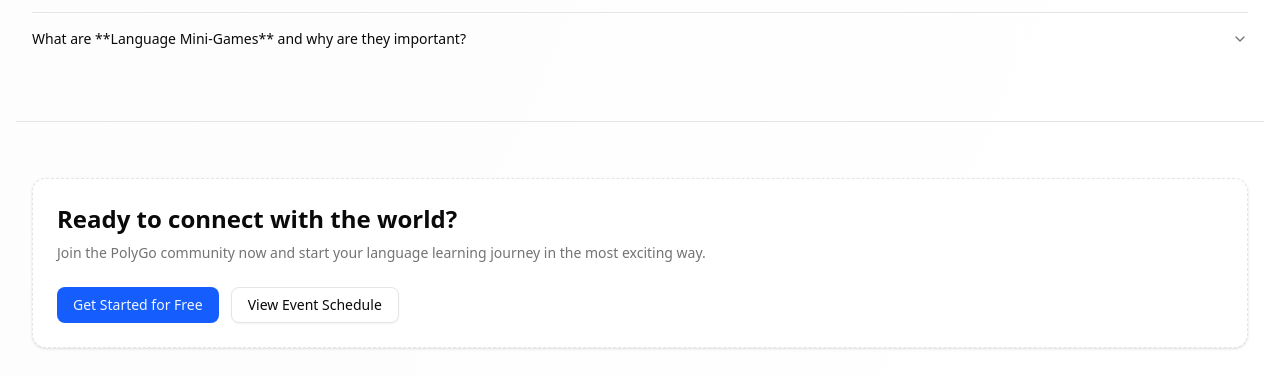
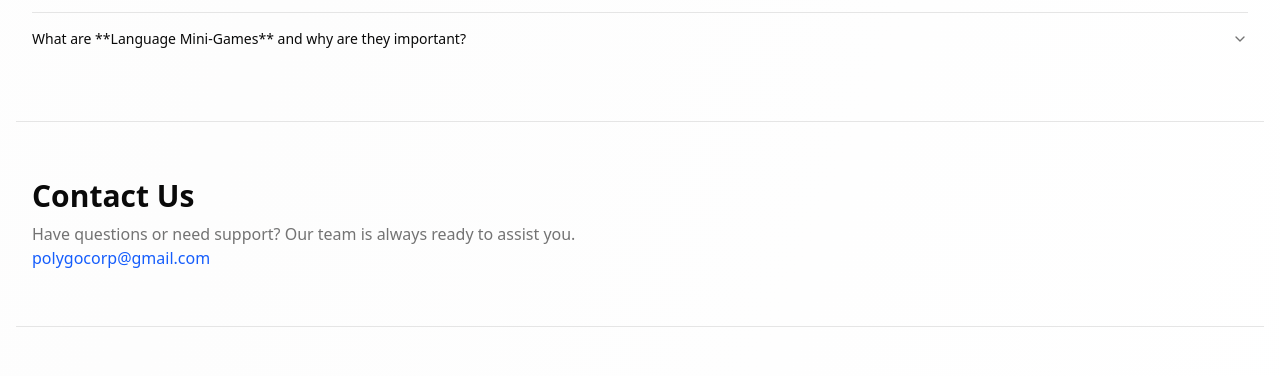
Before and after one commit to PolyGo-Capstone-Project/PolyGo-FE, a Next.js app: page /en/about in a window 1280 px wide. Shown: the part 2500-2876 px from the top of the page. Built offline with nearby package versions, Linux system fonts and the light colour scheme; no server answers.

Commit message:
feat: ui about email

```diff
--- a/src/app/[locale]/(public)/about/page.tsx
+++ b/src/app/[locale]/(public)/about/page.tsx
@@ -188,6 +188,24 @@
         </Accordion>
       </section>
 
+      {/* Contact Section */}
+      <Separator />
+
+      <section className="container mx-auto px-4 py-10 sm:py-14">
+        <h2 className="text-2xl sm:text-3xl font-semibold">
+          {t("contact.title")}
+        </h2>
+        <p className="mt-2 text-muted-foreground max-w-2xl">
+          {t("contact.desc")}{" "}
+          <Link
+            href="mailto:polygocorp@gmail.com"
+            className="text-blue-600 hover:underline"
+          >
+            polygocorp@gmail.com
+          </Link>
+        </p>
+      </section>
+
       <Separator />
 
       <section className="container mx-auto px-4 py-10 sm:py-14">
--- a/src/i18n/locales/en/common.json
+++ b/src/i18n/locales/en/common.json
@@ -211,7 +211,11 @@
     "teamData": "{\"title\": \"Meet the Team\", \"badge\": \"Global & Multicultural\", \"desc\": \"We are a small, multinational team united by a passion for breaking down language barriers and connecting people.\", \"members\": [{\"name\": \"Alex Nguyen\", \"role\": \"CEO & Founder\", \"image\": \"https://www.misa.vn/wp-content/uploads/2020/06/70-nhung-doanh-nhan-viet-dang-lam-ceo.jpg\", \"initials\": \"AN\"}, {\"name\": \"Maria Lopez\", \"role\": \"Head of Community\", \"image\": \"https://forbes.vn/wp-content/uploads/2024/10/VD-596-Copy-1620x1080.jpg\", \"initials\": \"ML\"}, {\"name\": \"Kenji Tanaka\", \"role\": \"Lead AI Engineer\", \"image\": \"https://nhaquanly.vn/uploads/images/blog/dangbinh/2024/06/07/ceo-nguyen-van-thanh-1717734282.webp\", \"initials\": \"KT\"}]}",
     "faqTitle": "Frequently Asked Questions",
     "faqItemsData": "[{\"q\": \"How is PolyGo different from HelloTalk or Tandem?\", \"a\": \"PolyGo focuses on **contextual AI Correction/Translation** and **online Cultural Events (workshops)**, creating a 'language immersion' experience rather than just simple chat.\"}, {\"q\": \"How does the AI correction work?\", \"a\": \"The system uses advanced NLP models to analyze your message in real-time, suggesting more natural phrasing or correcting grammar/vocabulary errors, helping you build confidence.\"}, {\"q\": \"What are **Language Mini-Games** and why are they important?\", \"a\": \"Language Mini-Games are short, interactive games designed to challenge your vocabulary and grammar in a fun way, helping to convert passive knowledge into active use.\"}]",
-    "ctaData": "{\"title\": \"Ready to connect with the world?\", \"subtitle\": \"Join the PolyGo community now and start your language learning journey in the most exciting way.\", \"primary\": \"Get Started for Free\", \"secondary\": \"View Event Schedule\"}"
+    "ctaData": "{\"title\": \"Ready to connect with the world?\", \"subtitle\": \"Join the PolyGo community now and start your language learning journey in the most exciting way.\", \"primary\": \"Get Started for Free\", \"secondary\": \"View Event Schedule\"}",
+    "contact": {
+      "title": "Contact Us",
+      "desc": "Have questions or need support? Our team is always ready to assist you."
+    }
   },
   "supportSonner": {
     "metaTitle": "Customer Support - PolyGo",
--- a/src/i18n/locales/vi/common.json
+++ b/src/i18n/locales/vi/common.json
@@ -211,7 +211,11 @@
     "teamData": "{\"title\": \"Gặp gỡ Đội ngũ\", \"badge\": \"Toàn cầu & Đa văn hoá\", \"desc\": \"Chúng tôi là một đội ngũ nhỏ, đa quốc tịch, có chung đam mê xóa bỏ rào cản ngôn ngữ và kết nối con người.\", \"members\": [{\"name\": \"Alex Nguyễn\", \"role\": \"CEO & Founder\", \"image\": \"https://www.misa.vn/wp-content/uploads/2020/06/70-nhung-doanh-nhan-viet-dang-lam-ceo.jpg\", \"initials\": \"AN\"}, {\"name\": \"Maria Lopez\", \"role\": \"Head of Community\", \"image\": \"https://forbes.vn/wp-content/uploads/2024/10/VD-596-Copy-1620x1080.jpg\", \"initials\": \"ML\"}, {\"name\": \"Kenji Tanaka\", \"role\": \"Lead AI Engineer\", \"image\": \"https://nhaquanly.vn/uploads/images/blog/dangbinh/2024/06/07/ceo-nguyen-van-thanh-1717734282.webp\", \"initials\": \"KT\"}]}",
     "faqTitle": "Những câu hỏi thường gặp",
     "faqItemsData": "[{\"q\": \"PolyGo khác gì so với HelloTalk hay Tandem?\", \"a\": \"PolyGo tập trung vào AI Correction/Translation theo ngữ cảnh và các Sự kiện Văn hóa trực tuyến (workshops), tạo ra trải nghiệm 'sống trong ngôn ngữ' thay vì chỉ đơn thuần là chat.\"}, {\"q\": \"AI sửa lỗi hoạt động như thế nào?\", \"a\": \"Hệ thống sử dụng các mô hình NLP tiên tiến để phân tích tin nhắn của bạn trong thời gian thực, gợi ý cách diễn đạt tự nhiên hơn hoặc sửa lỗi ngữ pháp/từ vựng, giúp bạn tự tin hơn.\"}, {\"q\": \"Language Mini-Games là gì và tại sao chúng quan trọng?\", \"a\": \"Language Mini-Games là các trò chơi tương tác ngắn, được thiết kế để thử thách từ vựng và ngữ pháp của bạn theo cách thú vị, giúp chuyển kiến thức từ thụ động sang chủ động.\"}]",
-    "ctaData": "{\"title\": \"Sẵn sàng để kết nối với thế giới?\", \"subtitle\": \"Tham gia ngay cộng đồng PolyGo để bắt đầu hành trình học ngôn ngữ của bạn một cách thú vị nhất.\", \"primary\": \"Bắt đầu miễn phí\", \"secondary\": \"Xem Lịch Sự kiện\"}"
+    "ctaData": "{\"title\": \"Sẵn sàng để kết nối với thế giới?\", \"subtitle\": \"Tham gia ngay cộng đồng PolyGo để bắt đầu hành trình học ngôn ngữ của bạn một cách thú vị nhất.\", \"primary\": \"Bắt đầu miễn phí\", \"secondary\": \"Xem Lịch Sự kiện\"}",
+    "contact": {
+      "title": "Liên hệ với chúng tôi",
+      "desc": "Có câu hỏi hoặc cần hỗ trợ? Đội ngũ của chúng tôi luôn sẵn sàng giúp đỡ bạn."
+    }
   },
   "supportSonner": {
     "metaTitle": "Hỗ Trợ Khách Hàng - PolyGo",
```
